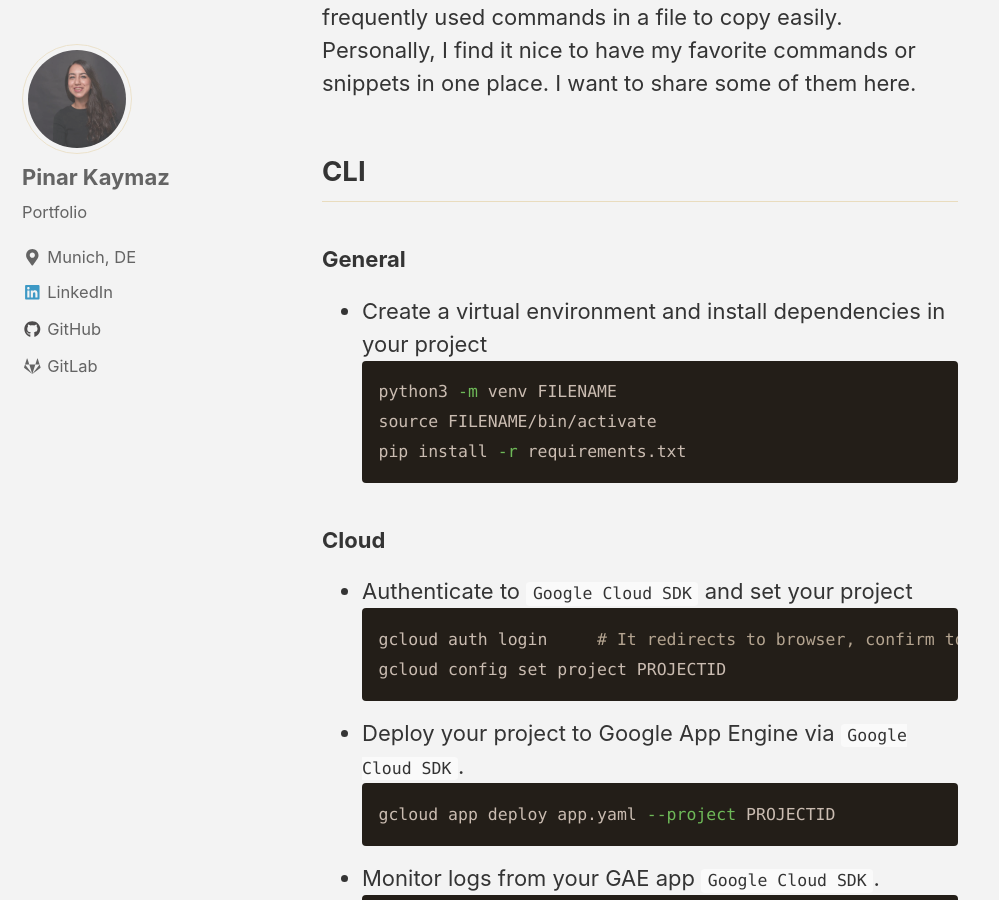
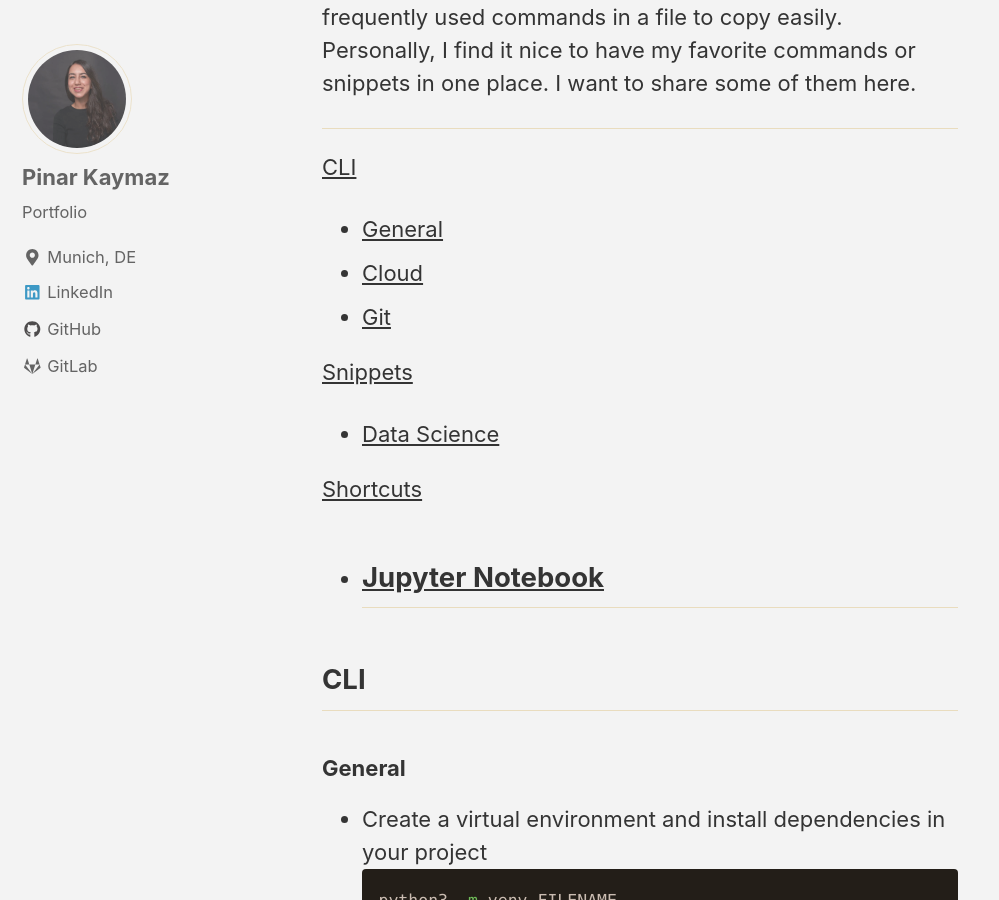
Before and after one commit to pinarkaymaz6/pinarkaymaz6.github.io, a Jekyll site: the page built from _posts/2020-06-30-snippets.md, in a window 1280 px wide and 900 px high, scrolled down 736 px. Shown: the whole window, without its empty margins (0-999 px from the left). Built offline with Jekyll 4.4.1, drawn with Linux system fonts in a browser that asks for light colours; nearby versions of some CDN libraries.

Commit message:
Add anchors on top of snippets post

````diff
--- a/_posts/2020-06-30-snippets.md
+++ b/_posts/2020-06-30-snippets.md
@@ -9,8 +9,20 @@ mathjax: "true"
 ---
 
 
+I don't know how many times I had to google for commands or code snippets I used before. People use differents methods to tackle this problem. Some people master the command line history search and others keep the most frequently used commands in a file to copy easily. Personally, I find it nice to have my favorite commands or snippets in one place. I want to share some of them here.
 
-I don't know how many times I had to google for commands or code snippets I used before. People use differents methods to tackle this problem. Some people master the command line history search and others keep the most frequently used commands in a file to copy easily. Personally, I find it nice to have my favorite commands or snippets in one place. I want to share some of them here.
+---
+[CLI](#cli)
+  - [General](#general)
+  - [Cloud](#cloud)
+  - [Git](#git)
+
+[Snippets](#snippets)
+  - [Data Science](#data-science)
+
+[Shortcuts](#shortcuts)
+  - [Jupyter Notebook](#jupyter-notebook)
+---
 
 ## CLI
 ### General
@@ -53,11 +65,12 @@ I don't know how many times I had to google for commands or code snippets I used
                           X_train[cname].dtype == "object"]
 ```
 - Select numeric columns
+
   ```python
   numeric_cols = [cname for cname in X_train.columns if X_train[cname].dtype in ['int64', 'float64']]
   ```
+
 ## Shortcuts
-
 ### Jupyter Notebook
 
 - Insert a cell below: `b` (while the cell is blue)
````
